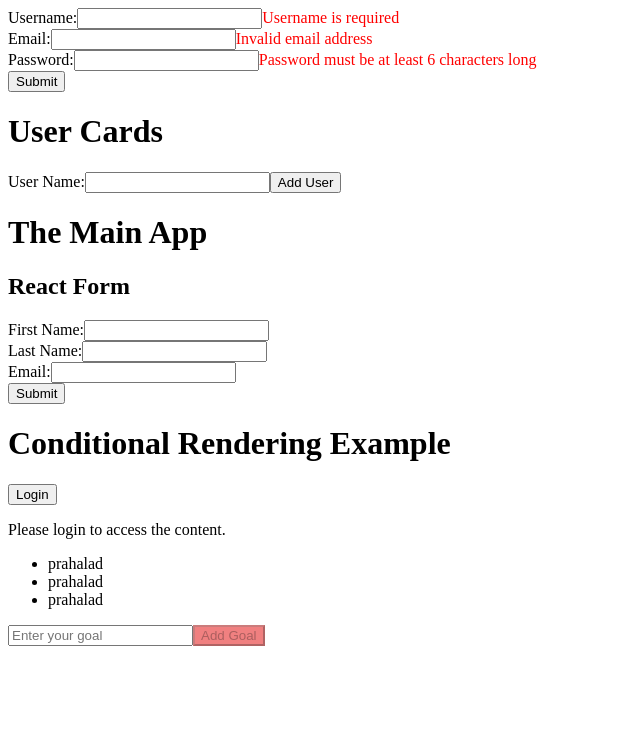
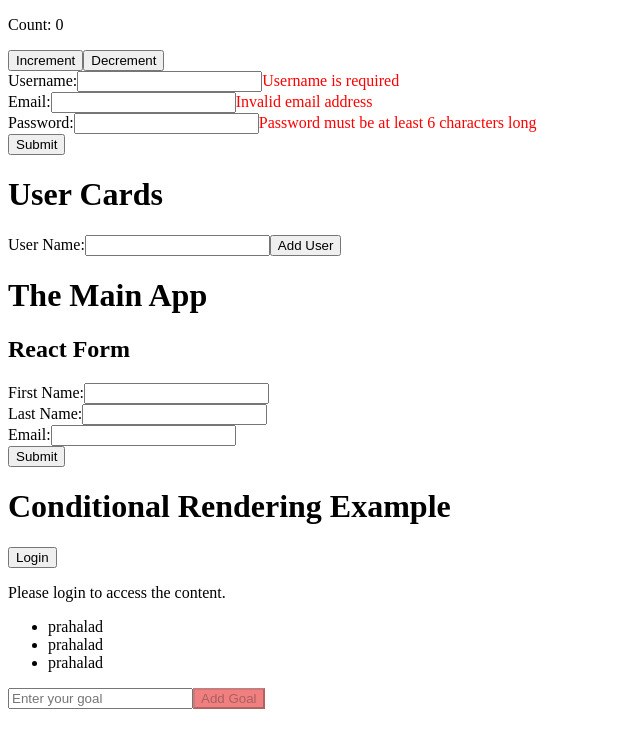
Before and after one commit to 2111997pm/sharpner, a React (Create React App) app in the folder React/my-react-app/: page / in a window 1280 px wide. Shown: the top 748 px of the page, without its empty margins (0-640 px from the left). Built offline with nearby package versions, Linux system fonts and the light colour scheme.

Commit message:
add reducerr

```diff
--- a/React/my-react-app/src/App.js
+++ b/React/my-react-app/src/App.js
@@ -1,6 +1,7 @@
 import React from "react";
 import Expensis from "./components/Expensis";
 import MyForm from "./components/MyForm";
+import CountRedcuer from './components/CountReducer'
 import { useState } from 'react';
 
 import ConditionalRenderingExample from "./components/ConditonalRendering";
@@ -26,6 +27,7 @@
 
   return (
     <>
+    <CountRedcuer/>
     <FormValidationExample/>
     <AddNewUser/>
       <h1>The Main App</h1>
--- /dev/null
+++ b/React/my-react-app/src/components/CountReducer.jsx
@@ -0,0 +1,28 @@
+import React, { useReducer } from 'react';
+
+// Reducer function - takes the current state and an action, returns the new state
+const counterReducer = (state, action) => {
+    switch (action.type) {
+        case 'INCREMENT':
+            return { count: state.count + 1 };
+        case 'DECREMENT':
+            return { count: state.count - 1 };
+        default:
+            return state;
+    }
+};
+
+const Counter = () => {
+    // useReducer returns the current state and a dispatch function
+    const [state, dispatch] = useReducer(counterReducer, { count: 0 });
+
+    return (
+        <div>
+            <p>Count: {state.count}</p>
+            <button onClick={() => dispatch({ type: 'INCREMENT' })}>Increment</button>
+            <button onClick={() => dispatch({ type: 'DECREMENT' })}>Decrement</button>
+        </div>
+    );
+};
+
+export default Counter;
```
